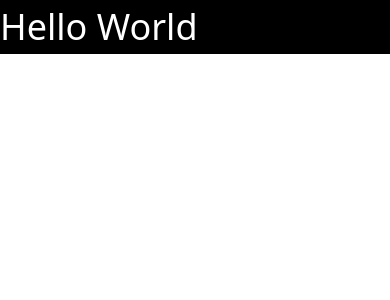
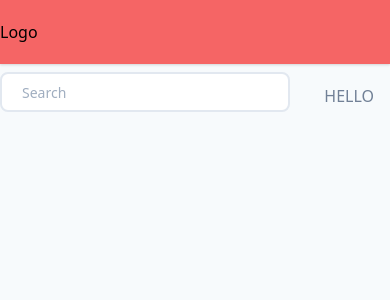
Before and after one commit to 0x111/tailwind-starter, a React (Vite) app: page / in a window 390 px wide. Shown: the top 300 px of the page. Built offline with nearby package versions, Linux system fonts and the light colour scheme.

Commit message:
Tailwind breakpoints failing

```diff
--- a/package.json
+++ b/package.json
@@ -17,11 +17,11 @@
     "tailwindcss": "^1.4.6"
   },
   "devDependencies": {
-    "parcel-bundler": "^1.12.4",
     "@babel/core": "^7.10.4",
     "@babel/preset-env": "^7.10.4",
     "@babel/preset-react": "^7.10.4",
-    "postcss-modules": "^3.2.0",
-    "autoprefixer": "^9.8.4"
+    "autoprefixer": "^9.8.4",
+    "parcel-bundler": "^1.12.4",
+    "postcss-modules": "^3.2.0"
   }
 }
--- a/src/App.js
+++ b/src/App.js
@@ -1,14 +1,15 @@
 import React from "react";
+import SearchButton from "./components/SearchButton";
+import Navigation from "./components/Navigation";
 
 class App extends React.Component {
     render() {
         const { name } = this.props;
         return (
-            <>
-                <h1 className="text-4xl text-white bg-black">
-                    Hello {name}
-                </h1>
-            </>
+            <div className='mx-auto h-screen bg-gray-100'>
+                <Navigation />
+                <SearchButton />
+            </div>
         );
     }
 }
--- /dev/null
+++ b/src/components/Navigation.js
@@ -0,0 +1,15 @@
+import React from 'react';
+
+const Navigation = () => {
+    return (
+        <div className="sticky top-0 shadow bg-red-500 md:bg-blue-600">
+            <nav className="flex items-center justify-between h-16 mx-auto md:bg-blue-600">
+
+                <h1>Logo</h1>
+
+            </nav>
+        </div>
+    )
+}
+
+export default Navigation;
--- /dev/null
+++ b/src/components/SearchButton.js
@@ -0,0 +1,15 @@
+import React from 'react';
+
+const SearchButton = () => {
+    return (
+        <div className="pt-2 relative mx-auto text-gray-600">
+            <input className="border-2 border-gray-300 bg-white h-10 px-5 pr-16 rounded-lg text-sm focus:outline-none"
+                   type="search" name="search" placeholder="Search" />
+                <button type="submit" className="absolute right-0 top-0 mt-5 mr-4">
+                    HELLO
+                </button>
+        </div>
+    )
+}
+
+export default SearchButton;
--- a/src/index.js
+++ b/src/index.js
@@ -5,4 +5,4 @@ import "./styles.css";
 
 
 const mountNode = document.getElementById("app");
-ReactDOM.render(<App name="World" />, mountNode);
+ReactDOM.render(<App name="World"/>, mountNode);
```
Also changed, not shown: 2 other files (tests, documents, lock files or other folders).
